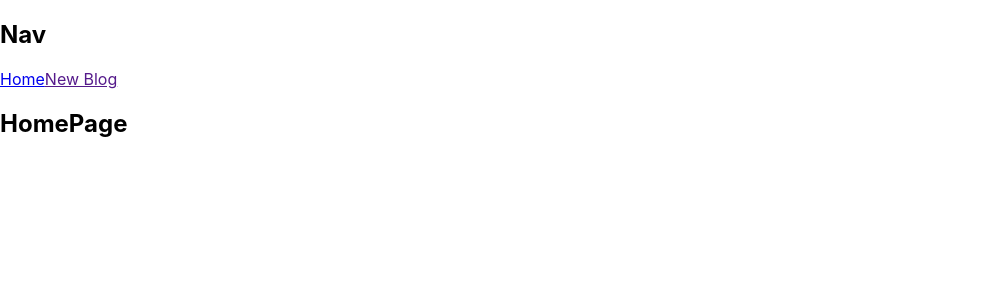
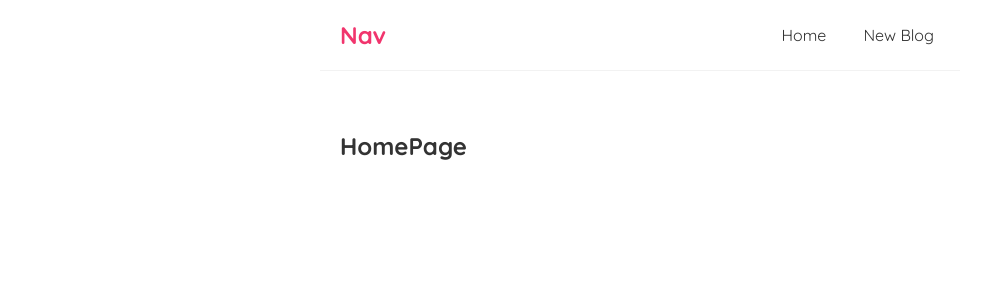
Before and after one commit to ShivaniAgarwal07/Blogging-App, a React (Create React App) app: page / in a window 1280 px wide. Shown: the top 300 px of the page, without its empty margins (0-995 px from the left). Built offline with nearby package versions, Linux system fonts and the light colour scheme.

Commit message:
added styles to comps

```diff
--- a/src/App.js
+++ b/src/App.js
@@ -4,7 +4,10 @@
   return (
     <div className='App'>
     <NavBar/>
-   <Home/>
+    <div className="content">
+    <Home/>
+    </div>
+
     </div>
   );
 }
--- a/src/index.css
+++ b/src/index.css
@@ -1,13 +1,41 @@
-body {
-  margin: 0;
-  font-family: -apple-system, BlinkMacSystemFont, 'Segoe UI', 'Roboto', 'Oxygen',
-    'Ubuntu', 'Cantarell', 'Fira Sans', 'Droid Sans', 'Helvetica Neue',
-    sans-serif;
-  -webkit-font-smoothing: antialiased;
-  -moz-osx-font-smoothing: grayscale;
+@import url('https://fonts.googleapis.com/css2?family=Quicksand:wght@300;400;500;600;700&display=swap');
+
+*{
+  margin:0;
+  font-family: Quicksand;
+  color:#333;
 }
 
-code {
-  font-family: source-code-pro, Menlo, Monaco, Consolas, 'Courier New',
-    monospace;
+.navbar{
+  padding:20px;
+  display:flex;
+  /* flex-flow:row wrap; */
+  align-items: center;
+  max-width: 600px;
+  margin:0 auto;
+  border-bottom: 1px solid #f2f2f2;
 }
+
+.navbar .links{
+  margin-left:auto;
+}
+
+.navbar a{
+  margin-left:25px;
+  text-decoration: none;
+  padding:6px;
+}
+
+.navbar h2{
+  color:#f1356d;
+}
+.navbar a:hover{
+  color:#f1356d;
+  text-decoration: underline;
+}
+
+.content{
+  max-width: 600px;
+  margin:40px auto;
+  padding:20px;
+}
```
